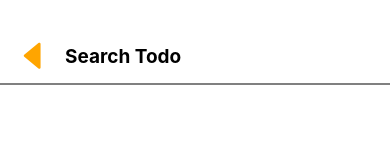
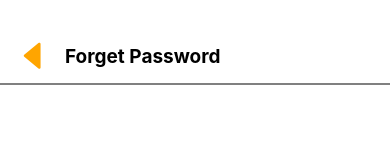
Before and after one commit to sanjay-sk-99/todo-native, a React Native app in the folder todo/: screen /ForgetPass in a window 390 px wide. Shown: the top 160 px of the page. Built offline with nearby package versions, Linux system fonts and the light colour scheme.

Commit message:
refactor:custom header component created

```diff
--- /dev/null
+++ b/todo/src/components/Header.jsx
@@ -0,0 +1,30 @@
+import { StyleSheet, Text, View, TouchableOpacity } from "react-native";
+import AntDesign from "@expo/vector-icons/AntDesign";
+
+const Header = ({title,navi}) => {
+  return (
+    <View style={styles.customHeader}>
+      <TouchableOpacity onPress={() => navi.goBack()}>
+        <AntDesign name="caretleft" size={30} color="orange" />
+      </TouchableOpacity>
+      <Text style={{ fontSize: 19, fontWeight: "bold", marginLeft: 15 }}>
+        {title}
+      </Text>
+    </View>
+  );
+};
+
+export default Header;
+
+const styles = StyleSheet.create({
+  customHeader: {
+    flexDirection: "row",
+    borderBottomWidth: 2,
+    borderColor: "gray",
+    paddingBottom: 10,
+    marginTop: 40,
+    marginBottom: 10,
+    paddingLeft: 20,
+    alignItems: "center",
+  },
+});
--- a/todo/src/screens/Action.jsx
+++ b/todo/src/screens/Action.jsx
@@ -3,7 +3,7 @@ import { Feather, AntDesign } from "@expo/vector-icons";
 //import redux conectivity and state
 import { setAllTask } from "../slices/features/todoSlice";
 import { useDispatch, useSelector } from "react-redux";
-import GradientLayout from "../GradientLayout";
+import GradientLayout from "../layouts/GradientLayout";
 
 const Action = ({ navigation }) => {
   //get the state and dispatch function from redux store
--- a/todo/src/screens/EditScreen.jsx
+++ b/todo/src/screens/EditScreen.jsx
@@ -10,7 +10,7 @@ import { useState } from "react";
 //import redux conectivity and state
 import { updateTask } from "../slices/features/todoSlice";
 import { useDispatch, useSelector } from "react-redux";
-import GradientLayout from "../GradientLayout";
+import GradientLayout from "../layouts/GradientLayout";
 
 const EditScreen = ({ navigation }) => {
   //get the state from redux store
--- a/todo/src/screens/ForgetPass.jsx
+++ b/todo/src/screens/ForgetPass.jsx
@@ -10,7 +10,7 @@ import {
   Platform,
   ScrollView,
 } from "react-native";
-import AntDesign from "@expo/vector-icons/AntDesign";
+import Header from "../components/Header";
 
 const ForgetPass = ({ navigation }) => {
   const [email, setEmail] = useState("");
@@ -29,14 +29,8 @@ const ForgetPass = ({ navigation }) => {
       style={{ flex: 1, backgroundColor: "#fff" }}
       behavior={Platform.OS === "ios" ? "padding" : "height"}
     >
-      <View style={styles.customHeader}>
-        <TouchableOpacity onPress={() => navigation.goBack()}>
-          <AntDesign name="caretleft" size={30} color="orange" />
-        </TouchableOpacity>
-        <Text style={{ fontSize: 19, fontWeight: "bold", marginLeft: 15 }}>
-          Search Todo
-        </Text>
-      </View>
+      {/* for custom heder */}
+      <Header title="Forget Password" navi={navigation} />
       {/* it will enable scrolling */}
       <ScrollView
         keyboardShouldPersistTaps="handled"
@@ -124,16 +118,6 @@ const styles = StyleSheet.create({
     alignItems: "center",
     justifyContent: "center",
   },
-  customHeader: {
-    flexDirection: "row",
-    borderBottomWidth: 2,
-    borderColor: "gray",
-    paddingBottom: 10,
-    marginTop: 40,
-    marginBottom: 10,
-    paddingLeft: 20,
-    alignItems: "center",
-  },
 });
 
 export default ForgetPass;
--- a/todo/src/screens/Login.jsx
+++ b/todo/src/screens/Login.jsx
@@ -9,6 +9,8 @@ import {
   KeyboardAvoidingView,
   Platform,
   ScrollView,
+  TouchableWithoutFeedback,
+  Keyboard,
 } from "react-native";
 import { Formik } from "formik";
 import * as Yup from "yup";
@@ -32,7 +34,7 @@ const Login = ({ navigation }) => {
 
   // Fixed credentials for validation
   const validEmail = "sanjay@gmail.com";
-  const validPass = "sanjay@123";
+  const validPass = "sanjay";
 
   // Initial form values
   const initialValues = {
@@ -62,6 +64,8 @@ const Login = ({ navigation }) => {
       style={{ flex: 1, backgroundColor: "#fff" }}
       behavior={Platform.OS === "ios" ? "padding" : "height"}
     >
+      {/* for dismissing keyboard */}
+      <TouchableWithoutFeedback onPress={Keyboard.dismiss}>
         {/* It will enable scrolling */}
         <ScrollView
           keyboardShouldPersistTaps="handled"
@@ -87,7 +91,6 @@ const Login = ({ navigation }) => {
               values,
               errors,
               touched,
-
             }) => (
               <View style={styles.textContainer}>
                 <Text style={styles.heading}>Login</Text>
@@ -129,18 +132,14 @@ const Login = ({ navigation }) => {
                   style={{ alignItems: "flex-end", marginTop: 8 }}
                   onPress={() => navigation.navigate("ForgetPass")}
                 >
-                <Text style={{ color: "cornflowerblue" }}>Forget Password ?</Text>
+                  <Text style={{ color: "cornflowerblue" }}>
+                    Forget Password ?
+                  </Text>
                 </TouchableOpacity>
 
-
-
                 <TouchableOpacity
-                style={[
-                  styles.loginbtn,
-
-                ]}
+                  style={[styles.loginbtn]}
                   onPress={handleSubmit}
-
                 >
                   <Text style={styles.btntext}>Login</Text>
                 </TouchableOpacity>
@@ -148,6 +147,7 @@ const Login = ({ navigation }) => {
             )}
           </Formik>
         </ScrollView>
+      </TouchableWithoutFeedback>
     </KeyboardAvoidingView>
   );
 };
--- a/todo/src/screens/Search.jsx
+++ b/todo/src/screens/Search.jsx
@@ -10,11 +10,11 @@ import {
   TouchableWithoutFeedback,
   Keyboard,
 } from "react-native";
-import AntDesign from "@expo/vector-icons/AntDesign";
 import Ionicons from "@expo/vector-icons/Ionicons";
 import { useEffect, useState } from "react";
 import { useSelector } from "react-redux";
-import GradientLayout from "../GradientLayout";
+import GradientLayout from "../layouts/GradientLayout";
+import Header from "../components/Header";
 
 const Search = ({ navigation }) => {
   const [text, setText] = useState("");
@@ -53,16 +53,7 @@ const Search = ({ navigation }) => {
         <TouchableWithoutFeedback onPress={Keyboard.dismiss}>
           <View style={{ flex: 1 }}>
             {/*Custom Header */}
-            <View style={styles.customHeader}>
-              <TouchableOpacity onPress={() => navigation.goBack()}>
-                <AntDesign name="caretleft" size={30} color="orange" />
-              </TouchableOpacity>
-              <Text
-                style={{ fontSize: 19, fontWeight: "bold", marginLeft: 15 }}
-              >
-                Search Todo
-              </Text>
-            </View>
+            <Header title={"Search Todo"} navi={navigation} />
 
             <View style={styles.inputContainer}>
               <TextInput
@@ -117,16 +108,6 @@ const Search = ({ navigation }) => {
 export default Search;
 
 const styles = StyleSheet.create({
-  customHeader: {
-    flexDirection: "row",
-    borderBottomWidth: 2,
-    borderColor: "gray",
-    paddingBottom: 10,
-    marginTop: 40,
-    marginBottom: 10,
-    paddingLeft: 20,
-    alignItems: "center",
-  },
   input: {
     flex: 1,
     fontSize: 18,
--- a/todo/src/tabs/Home.jsx
+++ b/todo/src/tabs/Home.jsx
@@ -10,7 +10,7 @@ import {
 //import redux conectivity and state
 import { addTask, setTask, setEditIndex } from "../slices/features/todoSlice";
 import { useSelector, useDispatch } from "react-redux";
-import GradientLayout from "../GradientLayout";
+import GradientLayout from "../layouts/GradientLayout";
 
 export default function Home({ navigation }) {
   const [todoError, setTodoError] = useState("");
--- a/todo/src/tabs/Joke.jsx
+++ b/todo/src/tabs/Joke.jsx
@@ -3,7 +3,7 @@ import { useQuery } from "@tanstack/react-query";
 import FontAwesome5 from "@expo/vector-icons/FontAwesome5";
 import { useIsFocused } from "@react-navigation/native";
 import { useEffect } from "react";
-import GradientLayout from "../GradientLayout";
+import GradientLayout from "../layouts/GradientLayout";
 
 const Joke = () => {
     //to check the screen is focused or not
--- a/todo/src/tabs/Profile.jsx
+++ b/todo/src/tabs/Profile.jsx
@@ -21,7 +21,7 @@ import { useDispatch } from "react-redux";
 //for form handling
 import { Formik } from "formik";
 import * as Yup from "yup";
-import GradientLayout from "../GradientLayout";
+import GradientLayout from "../layouts/GradientLayout";
 
 const Profile = () => {
   const [profileImage, setProfileImage] = useState(null);
```
Also changed, not shown: todo/src/layouts/GradientLayout.js (renamed from todo/src/GradientLayout.js). Lines whose indentation alone changed are shown as unchanged.
